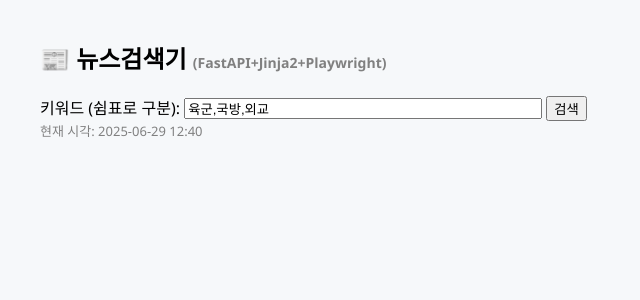
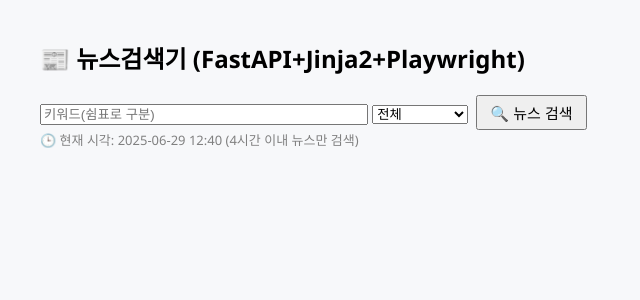
Before and after one commit to jecktya/naver-news-shortener, a FastAPI app: page / in a window 1280 px wide. Shown: the top 300 px of the page, without its empty margins (0-640 px from the left). Run offline with FastAPI, Linux system fonts and the light colour scheme.

Commit message:
Update news_search.html

```diff
--- a/templates/news_search.html
+++ b/templates/news_search.html
@@ -1,42 +1,72 @@
-<!doctype html>
+<!DOCTYPE html>
 <html>
 <head>
-    <title>뉴스검색기 - FastAPI+Jinja2+Playwright</title>
     <meta charset="utf-8">
+    <title>뉴스검색기</title>
     <style>
-        body { font-family: 'Segoe UI', sans-serif; margin: 40px; background: #f6f8fa; }
-        .debug { background: #fff8c6; color: #222; padding: 8px 12px; border-radius: 6px; margin: 6px 0; font-size: 14px;}
-        .card { background: #fff; padding: 18px; margin-bottom: 14px; border-radius: 12px; box-shadow: 0 2px 12px #eee; }
+        body { font-family: 'Segoe UI', sans-serif; margin: 40px; background: #f7f8fa; }
+        .debug { background: #fffbe6; color: #666; padding: 6px 12px; border-radius: 8px; margin: 8px 0; font-size: 14px;}
+        .card { background: #fff; padding: 18px; margin-bottom: 14px; border-radius: 14px; box-shadow: 0 2px 12px #ececec;}
+        .btn { padding:5px 12px; font-size:15px; margin: 0 4px;}
+        .small {font-size:13px;color:gray;}
     </style>
+    <script>
+        // 전체 선택/해제
+        function selectAll(val) {
+            document.querySelectorAll("input[name='selected']").forEach(chk=>{chk.checked=val;});
+        }
+        // 복사 기능
+        function copySelected() {
+            let arr = [];
+            document.querySelectorAll("input[name='selected']:checked").forEach(chk=>{
+                let t = chk.dataset.title, p = chk.dataset.press, u = chk.dataset.short;
+                arr.push(`■ ${t} (${p})\n${u}`);
+            });
+            let txt = arr.join('\n\n');
+            navigator.clipboard.writeText(txt);
+            alert("복사되었습니다!");
+        }
+    </script>
 </head>
 <body>
-    <h2>📰 뉴스검색기 <span style="font-size:14px;color:gray;">(FastAPI+Jinja2+Playwright)</span></h2>
+    <h2>📰 뉴스검색기 (FastAPI+Jinja2+Playwright)</h2>
     <form method="post">
-        <label>키워드 (쉼표로 구분):</label>
-        <input name="keywords" value="육군,국방,외교" style="width:350px;">
-        <button type="submit">검색</button>
+        <input name="keywords" value="{{keywords}}" style="width:320px;" placeholder="키워드(쉼표로 구분)">
+        <select name="search_mode">
+            <option value="전체" {% if search_mode=='전체' %}selected{% endif %}>전체</option>
+            <option value="동영상만" {% if search_mode=='동영상만' %}selected{% endif %}>동영상만</option>
+            <option value="주요언론사만" {% if search_mode=='주요언론사만' %}selected{% endif %}>주요언론사만</option>
+        </select>
+        <button type="submit" class="btn">🔍 뉴스 검색</button>
     </form>
-    <div>
-    {% if now %}<div style="color:gray;font-size:13px;">현재 시각: {{now}}</div>{% endif %}
+    {% if now %}<div class="small">🕒 현재 시각: {{now}} (4시간 이내 뉴스만 검색)</div>{% endif %}
     {% for msg in debug_msgs %}
-        <div class="debug">{{ msg }}</div>
+        <div class="debug">{{msg}}</div>
     {% endfor %}
-    </div>
     {% if results %}
-        <h4>검색결과 ({{results|length}}건)</h4>
+    <hr>
+    <form method="post" action="/download">
+        <button type="button" class="btn" onclick="selectAll(true)">✅ 전체 선택</button>
+        <button type="button" class="btn" onclick="selectAll(false)">❌ 전체 해제</button>
+        <button type="button" class="btn" onclick="copySelected()">📋 선택 복사</button>
+        <button type="submit" class="btn">📄 선택 다운로드</button>
+        <br><br>
         {% for art in results %}
-            <div class="card">
-                <b>{{art.title}}</b> ({{art.press}})
-                <div style="font-size:13px;color:gray;">
-                    🕒 {{art.pubdate.strftime("%Y-%m-%d %H:%M") if art.pubdate else ""}}
-                    | 키워드: {{art.matched|join(", ")}}
-                </div>
-                <div>
-                    <a href="{{art.short_url}}" target="_blank">{{art.short_url}}</a>
-                </div>
-                <div style="color:#666;">{{art.desc}}</div>
+        <div class="card">
+            <input type="checkbox" name="selected" value="{{art.url}}" checked
+                data-title="{{art.title}}" data-press="{{art.press}}" data-short="{{art.short_url}}">
+            <b>{{art.title}}</b> ({{art.press}})
+            <span class="small">🕒 {{art.pubdate.strftime("%Y-%m-%d %H:%M")}} | 키워드: {{art.matched|join(", ")}}</span>
+            <div>
+                <a href="{{art.short_url}}" target="_blank">{{art.short_url}}</a>
             </div>
+            <input type="hidden" name="titles" value="{{art.title}}">
+            <input type="hidden" name="press" value="{{art.press}}">
+            <input type="hidden" name="urls" value="{{art.short_url}}">
+            <div class="small">{{art.desc}}</div>
+        </div>
         {% endfor %}
+    </form>
     {% endif %}
 </body>
 </html>
```
